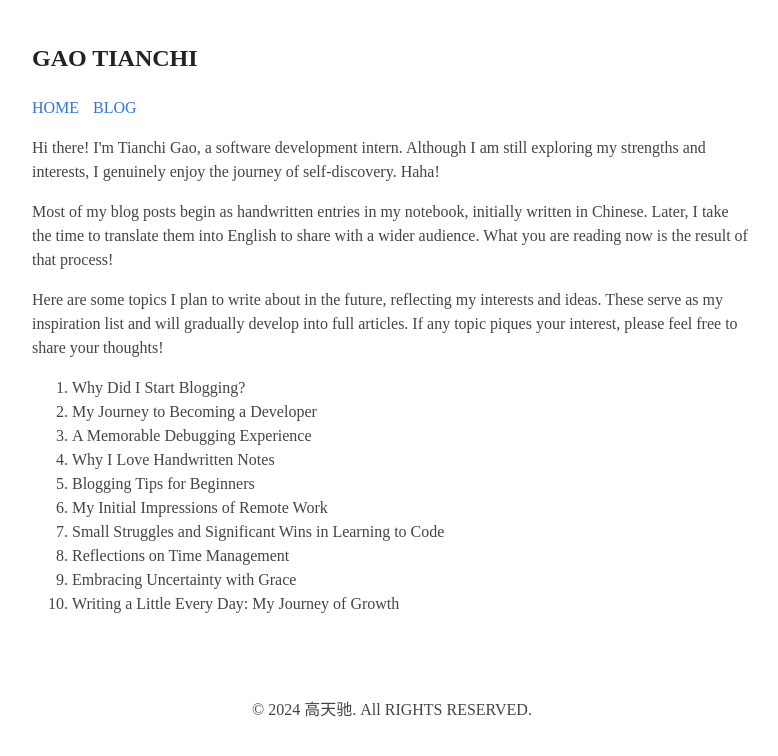
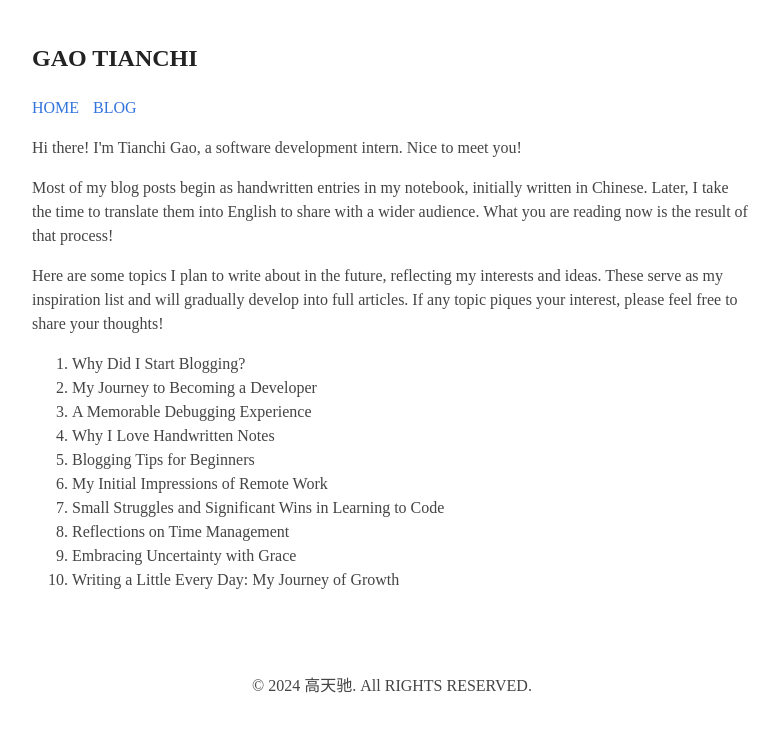
Before and after one commit to gaotianchi/gaotianchi.github.io, a Jekyll site: the page built from index.md, in a window 1280 px wide. Shown: the top 756 px of the page, without its empty margins (248-1026 px from the left). Built offline with Jekyll 4.4.1, drawn with Linux system fonts in a browser that asks for light colours; some web fonts are replaced.

Commit message:
Update index.md.

```diff
--- a/index.md
+++ b/index.md
@@ -3,7 +3,7 @@ layout: default
 title: THIS IS ME
 ---
 
-Hi there! I'm Tianchi Gao, a software development intern. Although I am still exploring my strengths and interests, I genuinely enjoy the journey of self-discovery. Haha!
+Hi there! I'm Tianchi Gao, a software development intern. Nice to meet you!
 
 Most of my blog posts begin as handwritten entries in my notebook, initially written in Chinese. Later, I take the time to translate them into English to share with a wider audience. What you are reading now is the result of that process!
 
```
